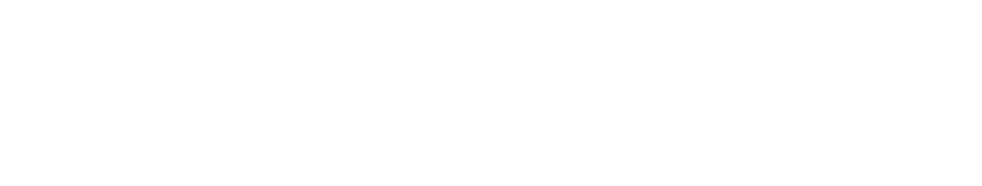
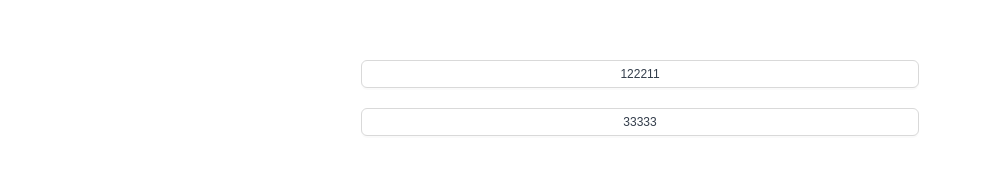
Before and after one commit to Seanniie/sean-portfolio-front, a React (Vite) app: page / in a window 1280 px wide. Before the commit this address had no page. Shown: the part 302-488 px from the top of the page, without its empty margins (0-982 px from the left). Built offline with nearby package versions, Linux system fonts and the light colour scheme; a web font is replaced by a local one.

Commit message:
main 추가

```diff
--- a/package.json
+++ b/package.json
@@ -48,7 +48,7 @@
     "lint-staged": "^15.2.2",
     "prettier": "3.2.5",
     "typescript": "^5.2.2",
-    "vite": "^5.1.0",
+    "vite": "^5.1.4",
     "vite-plugin-checker": "^0.6.4",
     "vite-tsconfig-paths": "^4.3.1"
   }
--- a/src/Routers.tsx
+++ b/src/Routers.tsx
@@ -1,10 +1,12 @@
 import { BrowserRouter, Routes, Route } from 'react-router-dom';
 import Login from './pages/Login/Login';
+import Main from './pages/Main/Main';
 
 function Routers() {
   return (
     <BrowserRouter>
       <Routes>
+        <Route path="/" element={<Main />} />
         <Route path="/login" element={<Login />} />
       </Routes>
     </BrowserRouter>
--- /dev/null
+++ b/src/pages/Main/Button1.tsx
@@ -0,0 +1,12 @@
+import { useEffect } from 'react';
+import { Button } from 'antd';
+
+function Button1() {
+  useEffect(() => {
+    console.log('rerendered Button1');
+  }, []);
+
+  return <Button>122211</Button>;
+}
+
+export default Button1;
--- /dev/null
+++ b/src/pages/Main/Button2.tsx
@@ -0,0 +1,12 @@
+import { useEffect } from 'react';
+import { Button } from 'antd';
+
+function Button2() {
+  useEffect(() => {
+    console.log('rerendered Button2');
+  }, []);
+
+  return <Button>33333</Button>;
+}
+
+export default Button2;
--- /dev/null
+++ b/src/pages/Main/Main.tsx
@@ -0,0 +1,55 @@
+import { useEffect } from 'react';
+import { theme } from 'antd';
+import styled from 'styled-components';
+import Button1 from './Button1';
+import Button2 from './Button2';
+
+function Main() {
+  const { token } = theme.useToken();
+
+  useEffect(() => {
+    const originalTitle = document.title;
+    document.title += ' - Main';
+
+    return () => {
+      document.title = originalTitle;
+    };
+  }, []);
+
+  useEffect(() => {
+    console.log('rerendered main');
+  }, []);
+
+  return (
+    <LoginWrapper $backgroundColor={token.colorBgBase}>
+      <LoginSpace>
+        <Button1 />
+        <Button2 />
+      </LoginSpace>
+    </LoginWrapper>
+  );
+}
+
+export default Main;
+
+interface LoginWrapperProps {
+  $backgroundColor: string;
+}
+
+const LoginWrapper = styled.div<LoginWrapperProps>`
+  width: 100vw;
+  height: 100vh;
+  display: flex;
+  justify-content: center;
+  background-color: ${({ $backgroundColor }) => $backgroundColor};
+`;
+
+const LoginSpace = styled.div`
+  display: flex;
+  height: 100%;
+  width: 40%;
+  min-width: 558px;
+  flex-direction: column;
+  justify-content: center;
+  gap: 20px;
+`;
```
Also changed, not shown: 1 other file (tests, documents, lock files or other folders).
